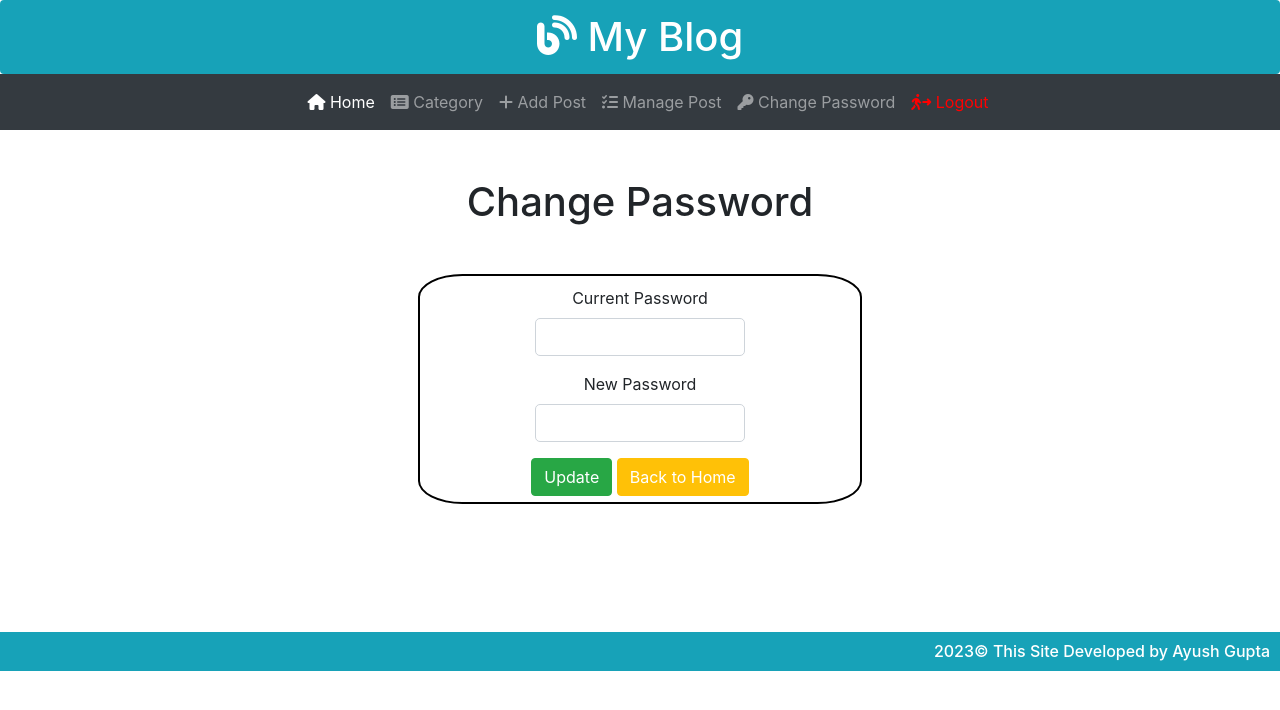
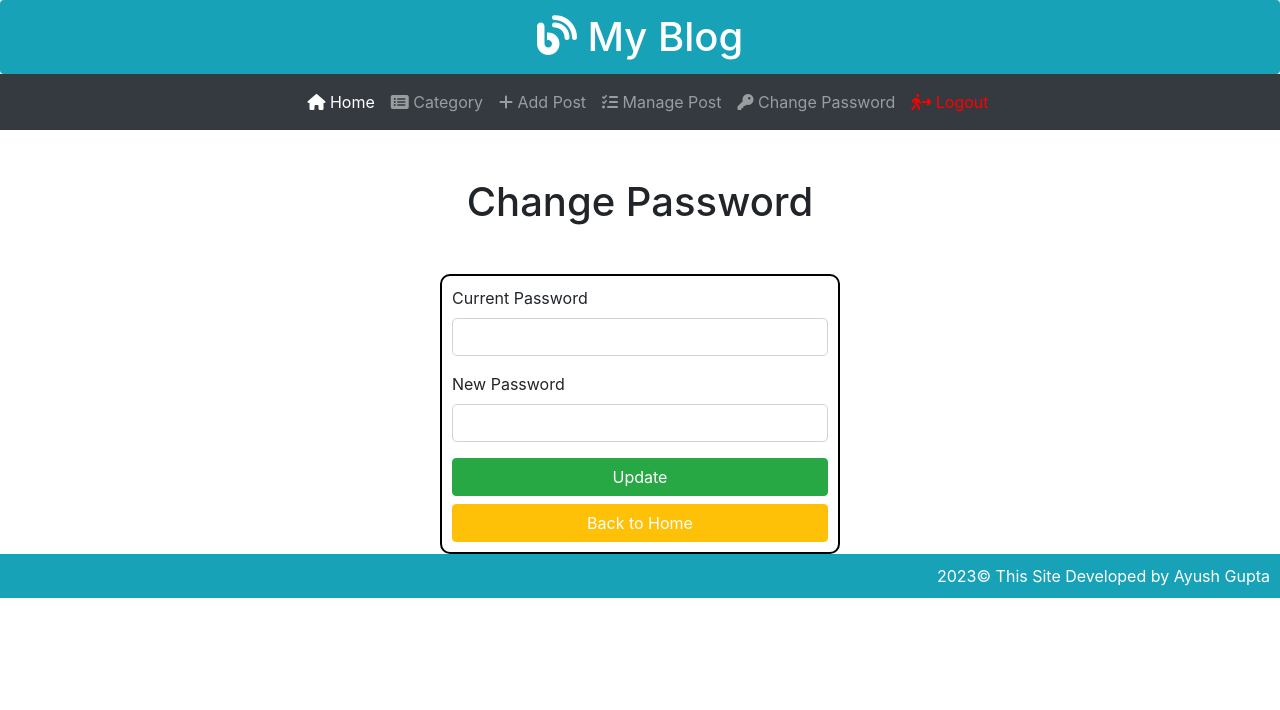
Before and after one commit to Ayush-Gupta5/PHP-MySQL-MIni-Blog-Website, a PHP site: page /admin/change_pass.php in a window 1280 px wide. Shown: the top 710 px of the page. Run offline with PHP 8.4, Linux system fonts and the light colour scheme; a user stored in the database is signed in; data comes from the database, SQL or seed files in the repository; some libraries are stand-ins or nearby versions.

Commit message:
new changes

```diff
--- a/admin/category.php
+++ b/admin/category.php
@@ -130,7 +130,7 @@ $un=$_SESSION['username'];
 		if (isset($_POST['delete'])) {
 			$id=$_POST['id'];
 
-			$res3=mysqli_query($conn,"delete from category where id='$id'");
+			$res3=mysqli_query($conn,"delete from category where cate_id='$id'");
 
 			if ($res3) {
 				echo "<script>alert('Category deleted');
--- a/admin/change_pass.php
+++ b/admin/change_pass.php
@@ -26,32 +26,42 @@ $res=mysqli_query($conn,"select * from users where username='$un'");
     <link rel="stylesheet" type="text/css" href="https://cdnjs.cloudflare.com/ajax/libs/font-awesome/6.4.0/css/all.min.css">
 
     <style>
-		input[type=Password]{
-			width: 50%;
+        input[type="password"] {
+            width: 100%;
             border-radius: 5px;
+        }
 
+        .myform {
+            border: 2px solid black;
+            border-radius: 10px;
+            max-width: 400px;
+            margin: 0 auto;
+            padding: 10px;
         }
-		.myform{
-			border: 2px solid black;
-			border-radius: 10%;
-			width: 40%;
-			height: 230px;
+
+        .footer {
+            background-color: #17a2b8;
             padding: 10px;
+            text-align: right;
+            color: white;
+        }
+
+        .mt-5 {
+            margin-top: 5%;
+        }
+
+        .mb-5 {
+            margin-bottom: 5%;
         }
     </style>
 </head>
 <body>
-
-
     <!-- Header  -->
     <?php include 'header.php'; ?>
-
-
 
     <!-- Content -->
     <div class="container">
         <h1 class="text-center mt-5 mb-5">Change Password</h1>
-		<center>
         <form method="post" class="myform">
             <div class="form-group">
                 <label>Current Password</label>
@@ -61,49 +71,40 @@ $res=mysqli_query($conn,"select * from users where username='$un'");
                 <label>New Password</label>
                 <input type="password" name="newpass" class="form-control">
             </div>
-			<?php while ($rs=mysqli_fetch_array($res)) {
-				?>
+            <?php while ($rs = mysqli_fetch_array($res)) { ?>
                 <div class="form-group">
                     <input type="hidden" name="oldpass" class="form-control" value="<?php echo $rs['password']; ?>">
                 </div>
-			<?php
-			} ?>
-				<button type="submit" name="update" class="btn btn-success">Update</button>
-				<button class="btn btn-warning"><a href="home.php" style="text-decoration:none; color:white">Back to Home</a></button>
+            <?php } ?>
+            <button type="submit" name="update" class="btn btn-success btn-block">Update</button>
+            <button class="btn btn-warning btn-block"><a href="home.php" style="text-decoration:none; color:white">Back to Home</a></button>
         </form>
-		</center>
-
     </div>
 
     <!-- Php Code  -->
     <?php
     if (isset($_POST['update'])) {
-			$currentpass=$_POST['currentpass'];
-			$newpass=$_POST['newpass'];
-			$oldpass=$_POST['oldpass'];
+        $currentpass = $_POST['currentpass'];
+        $newpass = $_POST['newpass'];
+        $oldpass = $_POST['oldpass'];
 
-			if ($currentpass==$oldpass) {
-				$res1=mysqli_query($conn,"update users set password='$newpass' where username='$un'");
-				echo "<script>alert('Password change successfully');
-						window.location.href='home.php';
-					  </script>";
-			}else{
+        if ($currentpass == $oldpass) {
+            $res1 = mysqli_query($conn, "update users set password='$newpass' where username='$un'");
+            echo "<script>alert('Password changed successfully'); window.location.href='home.php';</script>";
+        } else {
             echo "<script>alert('Old password does not match');</script>";
         }
     }
     ?>
 
+    <!-- Footer -->
+    <div class="footer">
+        2023&copy; This Site Developed by Ayush Gupta
+    </div>
 
-
-	 <footer style="background-color: #17a2b8; margin-top:10%; margin-bottom: 0;">
-		<h6 style="padding:10px; margin-bottom: 0%; color: white; text-align: right;">2023&copy; This Site Developed by Ayush Gupta</h6>
-
-
-	</footer>
     <!-- Bootstrap Js -->
     <script src="https://code.jquery.com/jquery-3.2.1.slim.min.js" integrity="sha384-KJ3o2DKtIkvYIK3UENzmM7KCkRr/rE9/Qpg6aAZGJwFDMVNA/GpGFF93hXpG5KkN" crossorigin="anonymous"></script>
     <script src="https://cdn.jsdelivr.net/npm/popper.js@1.12.9/dist/umd/popper.min.js" integrity="sha384-ApNbgh9B+Y1QKtv3Rn7W3mgPxhU9K/ScQsAP7hUibX39j7fakFPskvXusvfa0b4Q" crossorigin="anonymous"></script>
     <script src="https://cdn.jsdelivr.net/npm/bootstrap@4.0.0/dist/js/bootstrap.min.js" integrity="sha384-JZR6Spejh4U02d8jOt6vLEHfe/JQGiRRSQQxSfFWpi1MquVdAyjUar5+76PVCmYl" crossorigin="anonymous"></script>
-
 </body>
 </html>
--- a/admin/config.php
+++ b/admin/config.php
@@ -1,4 +1,4 @@
 <?php
-	error_reporting(0);
+	// error_reporting(0);
 	$conn=mysqli_connect("localhost","root","","blog_db");
  ?>
--- a/admin/edit_cate.php
+++ b/admin/edit_cate.php
@@ -47,7 +47,7 @@
 
 	<!-- Content -->
 	<div class="container mt-5">
-	<h1 class="alert-info text-center mb-5 p-3">Add Department</h1>
+	<h1 class="alert-info text-center mb-5 p-3">Update Department</h1>
 	<center>
 		<?php while ($rs=mysqli_fetch_array($res)) {
 			?>
--- a/post_detail.php
+++ b/post_detail.php
@@ -3,7 +3,7 @@ include 'admin/config.php';
 if (isset($_GET['id'])) {
 		$post_id=$_GET['id'];
 	}
-$res=mysqli_query($conn,"select * from post where id='$post_id'");
+$res=mysqli_query($conn,"SELECT * FROM `post` LEFT JOIN category ON post.category=category.cate_id where post.id='$post_id'");
 $res1=mysqli_query($conn,"select * from category");
 
  ?>
@@ -49,7 +49,7 @@ $res1=mysqli_query($conn,"select * from category");
 							<?php echo $rs['title']; ?>
 							</h3>
 			<h6 style="color:#17a2b8;"><i class="fa-solid fa-tags"></i>
-								<?php echo $rs['category'] ?>&nbsp;&nbsp;<i class="fa-solid fa-user"></i>
+								<?php echo $rs['name'] ?>&nbsp;&nbsp;<i class="fa-solid fa-user"></i>
 								<?php echo $rs['author']; ?>&nbsp;&nbsp;<i class="fa-solid fa-calendar-days"
 									style="color: #797c81;"></i><span style="color:grey">
 									<?php echo $rs['date'] ?>
```
Also changed, not shown: admin/add_post.php (+47 -48 lines), admin/edit_post.php (+46 -75 lines), admin/post.php (+25 -36 lines), cate_wise.php (+4 -4 lines). Lines whose indentation alone changed are shown as unchanged.
